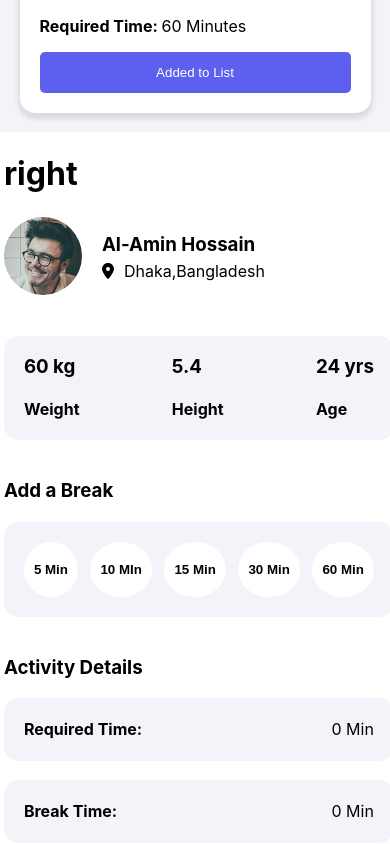
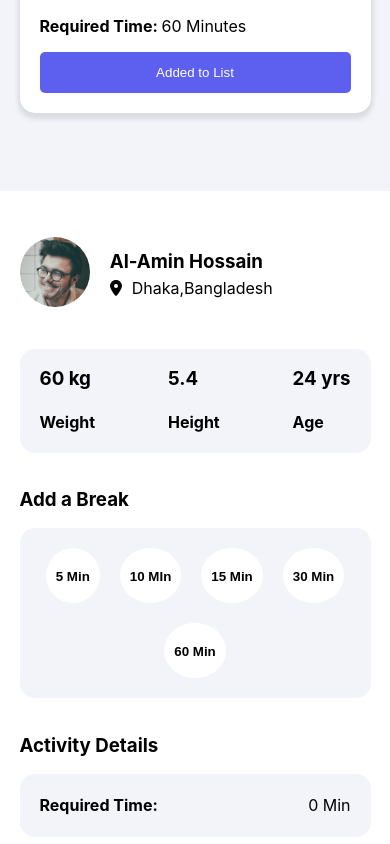
Before and after one commit to alamin-hossain-tech/daily-activities-client-side, a React (Create React App) app: page / in a window 390 px wide. Shown: the part 3520-4364 px from the top of the page. Built offline with nearby package versions, Linux system fonts and the light colour scheme.

Commit message:
Make Responsive for Desktop & Mobile

```diff
--- a/src/components/Home/Home.css
+++ b/src/components/Home/Home.css
@@ -12,7 +12,9 @@
   height: 100vh;
   position: sticky;
   top: 0px;
-  margin: 0 1%;
+  padding: 0 1%;
+  /* margin: 0 1%;
+   */
   /* padding-top: 20px; */
 }
 
@@ -25,6 +27,9 @@
 .logo {
   width: 250px;
 }
+.space {
+  padding: 20px 0px;
+}
 
 @media screen and (max-width: 800px) {
   .home-container {
@@ -35,9 +40,12 @@
   }
   .right-container {
     width: 100%;
+    padding: 0 5%;
+    box-sizing: border-box;
+    height: fit-content;
+    margin-bottom: 20%;
+  }
+  .container {
+    margin-bottom: 20%;
   }
 }
-
-.space {
-  padding: 20px 0px;
-}
--- a/src/components/Home/Home.js
+++ b/src/components/Home/Home.js
@@ -36,7 +36,7 @@ const Home = () => {
           </div>
         </div>
         <div className="right-container">
-          <h1>right</h1>
+          <div className="space"></div>
           <Info list={list}></Info>
         </div>
       </div>
--- a/src/components/Info/Info.css
+++ b/src/components/Info/Info.css
@@ -64,3 +64,11 @@
 .activity-complete-btn {
   margin-top: 10%;
 }
+
+@media screen and (max-width: 800px) {
+  .break-info {
+    gap: 20px;
+    flex-wrap: wrap;
+    justify-content: center;
+  }
+}
```
